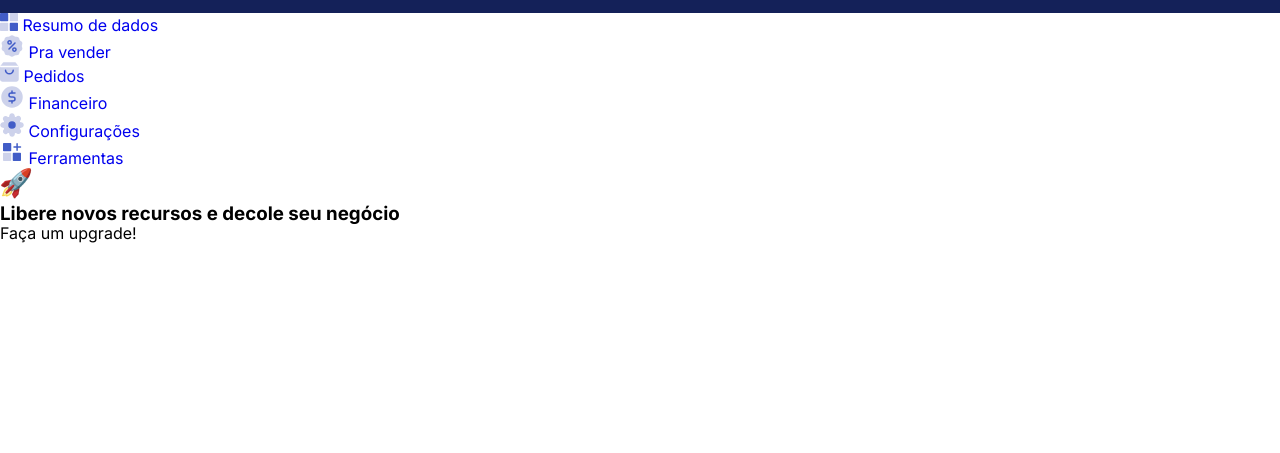
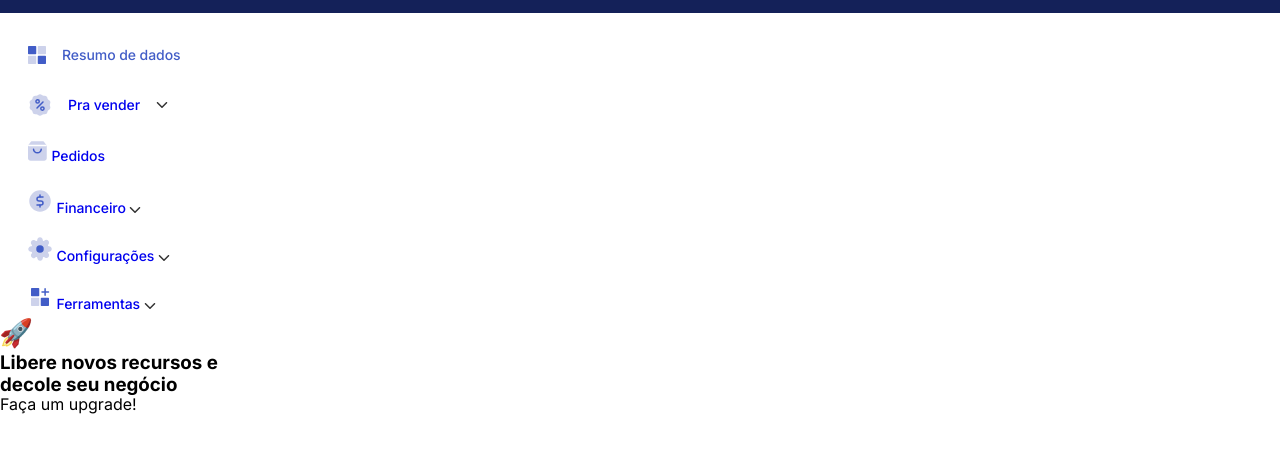
Before and after one commit to dev-rafael92as/FinalChallengeB8oneAcademy, a plain HTML site: page index.html in a window 1280 px wide. Shown: the part 51-504 px from the top of the page. Drawn offline with Linux system fonts and the light colour scheme.

Commit message:
Inicio Estruturação/Estilização - Sidebar

```diff
--- a/assets/css/main.css
+++ b/assets/css/main.css
@@ -51,6 +51,8 @@
     color:var(--neutal-hight)
 }
 
+/* Estilização header-menu*/
+
 .header__menu {
     display: flex;
     align-items: center;
@@ -84,3 +86,59 @@
     line-height: 20px;
     color:var(--neutal-hight)
 }
+
+/* Estilização sidebar */
+
+.sidebar {
+    position: sticky;
+    top: 64px;
+    left: 0;
+    width: min(100%, 244px);
+    height: calc(100vh - 64px);
+
+}
+
+/* Estilização sidebar-menu */
+
+.sidebar__menu {
+    margin: 16px 16px 0 16px;
+}
+
+.sidebar__menu-list {
+}
+
+.sidebar__menu-item {
+    width: min(100%, 212px);
+    height: 48px;
+    padding: 16px 20px 16px 12px;
+
+}
+
+.sidebar__menu-link {
+
+}
+.sidebar__menu-icon-text {
+    display: flex;
+    align-items: center;
+    gap: 0 16px;
+    text-align: center;
+}
+
+.sidebar__menu-icon {
+
+}
+
+.sidebar__menu-name {
+    font-weight: 500;
+    font-size: 14px;
+    line-height: 20px;
+    letter-spacing: -0.005em;
+}
+
+.sidebar__menu-drop-icon {
+
+}
+
+.sidebar__menu-name--active {
+    color: var(--primary-default);
+}
--- a/index.html
+++ b/index.html
@@ -49,20 +49,23 @@
             <div class="sidebar__menu">
                 <ul class="sidebar__menu-list">
                     <li class="sidebar__menu-item">
-                        <a href="#" class="sidebar__menu-link sidebar__menu-link--active">
+                        <a href="#" class="sidebar__menu-link">
+                            <div class="sidebar__menu-icon-text">
                                 <svg class="sidebar__menu-icon" width="18" height="18" viewBox="0 0 18 18" fill="none" xmlns="http://www.w3.org/2000/svg">
                                     <path d="M7.5 0.75H0.75V7.5H7.5V0.75Z" fill="#425DC7" stroke="#425DC7" stroke-width="1.5" stroke-linecap="round" stroke-linejoin="round"/>
                                     <path d="M17.25 0.75H10.5V7.5H17.25V0.75Z" fill="#CDD2EB" stroke="#CDD2EB" stroke-width="1.5" stroke-linecap="round" stroke-linejoin="round"/>
                                     <path d="M17.25 10.5H10.5V17.25H17.25V10.5Z" fill="#425DC7" stroke="#425DC7" stroke-width="1.5" stroke-linecap="round" stroke-linejoin="round"/>
                                     <path d="M7.5 10.5H0.75V17.25H7.5V10.5Z" fill="#CDD2EB" stroke="#CDD2EB" stroke-width="1.5" stroke-linecap="round" stroke-linejoin="round"/>
                                 </svg>
-                            <span class="sidebar__menu-name">
+                                <span class="sidebar__menu-name sidebar__menu-name--active">
                                     Resumo de dados
                                 </span>
+                            </div>
                         </a>
                     </li>
                     <li class="sidebar__menu-item">
                         <a href="#" class="sidebar__menu-link">
+                            <div class="sidebar__menu-icon-text">
                                 <svg class="sidebar__menu-icon" width="24" height="24" viewBox="0 0 24 24" fill="none" xmlns="http://www.w3.org/2000/svg">
                                     <path d="M10.087 2.02852C11.1249 0.927887 12.8751 0.927887 13.913 2.02852C14.5279 2.68061 15.4326 2.97456 16.3133 2.80843C17.7999 2.52803 19.2159 3.55679 19.4086 5.05724C19.5228 5.94621 20.0819 6.7158 20.8921 7.09907C22.2596 7.74599 22.8004 9.41058 22.0744 10.7377C21.6442 11.524 21.6442 12.4753 22.0744 13.2616C22.8004 14.5887 22.2596 16.2533 20.8921 16.9002C20.0819 17.2835 19.5228 18.0531 19.4086 18.9421C19.2159 20.4425 17.7999 21.4713 16.3133 21.1909C15.4326 21.0247 14.5279 21.3187 13.913 21.9708C12.8751 23.0714 11.1249 23.0714 10.087 21.9708C9.47213 21.3187 8.56741 21.0247 7.68666 21.1909C6.2001 21.4713 4.7841 20.4425 4.59141 18.9421C4.47724 18.0531 3.91809 17.2835 3.1079 16.9002C1.74043 16.2533 1.19956 14.5887 1.92562 13.2616C2.35579 12.4753 2.35579 11.524 1.92562 10.7377C1.19956 9.41058 1.74043 7.74599 3.1079 7.09907C3.91809 6.7158 4.47724 5.94621 4.59141 5.05724C4.7841 3.55679 6.2001 2.52803 7.68666 2.80843C8.56741 2.97456 9.47213 2.68061 10.087 2.02852Z" fill="#CDD2EB"/>
                                     <path d="M8.46967 14.4694C8.17678 14.7623 8.17678 15.2371 8.46967 15.53C8.76256 15.8229 9.23744 15.8229 9.53033 15.53L8.46967 14.4694ZM15.5303 9.53002C15.8232 9.23713 15.8232 8.76226 15.5303 8.46936C15.2374 8.17647 14.7626 8.17647 14.4697 8.46936L15.5303 9.53002ZM9.53033 15.53L15.5303 9.53002L14.4697 8.46936L8.46967 14.4694L9.53033 15.53Z" fill="#425DC7"/>
@@ -72,6 +75,10 @@
                                 <span class="sidebar__menu-name">
                                     Pra vender
                                 </span>
+                                <svg class="sidebar__menu-drop-icon" width="12" height="6" viewBox="0 0 12 6" fill="none" xmlns="http://www.w3.org/2000/svg">
+                                    <path d="M1.50024 0.749634L6.00024 5.24963L10.5002 0.749634" stroke="#333333" stroke-width="1.5" stroke-linecap="round" stroke-linejoin="round"/>
+                                </svg>
+                            </div>
                         </a>
                     </li>
                     <li class="sidebar__menu-item">
@@ -96,6 +103,9 @@
                             </svg>
                             <span class="sidebar__menu-name">
                                 Financeiro
+                                <svg class="sidebar__menu-drop-icon" width="12" height="6" viewBox="0 0 12 6" fill="none" xmlns="http://www.w3.org/2000/svg">
+                                    <path d="M1.50024 0.749634L6.00024 5.24963L10.5002 0.749634" stroke="#333333" stroke-width="1.5" stroke-linecap="round" stroke-linejoin="round"/>
+                                </svg>
                             </span>
                         </a>
                     </li>
@@ -115,6 +125,9 @@
 
                             <span class="sidebar__menu-name">
                                 Configurações
+                                <svg class="sidebar__menu-drop-icon" width="12" height="6" viewBox="0 0 12 6" fill="none" xmlns="http://www.w3.org/2000/svg">
+                                    <path d="M1.50024 0.749634L6.00024 5.24963L10.5002 0.749634" stroke="#333333" stroke-width="1.5" stroke-linecap="round" stroke-linejoin="round"/>
+                                </svg>
                             </span>
                         </a>
                     </li>
@@ -129,6 +142,9 @@
 
                             <span class="sidebar__menu-name">
                                 Ferramentas
+                                <svg class="sidebar__menu-drop-icon" width="12" height="6" viewBox="0 0 12 6" fill="none" xmlns="http://www.w3.org/2000/svg">
+                                    <path d="M1.50024 0.749634L6.00024 5.24963L10.5002 0.749634" stroke="#333333" stroke-width="1.5" stroke-linecap="round" stroke-linejoin="round"/>
+                                </svg>
                             </span>
                         </a>
                     </li>
```
Lines whose indentation alone changed are shown as unchanged.
